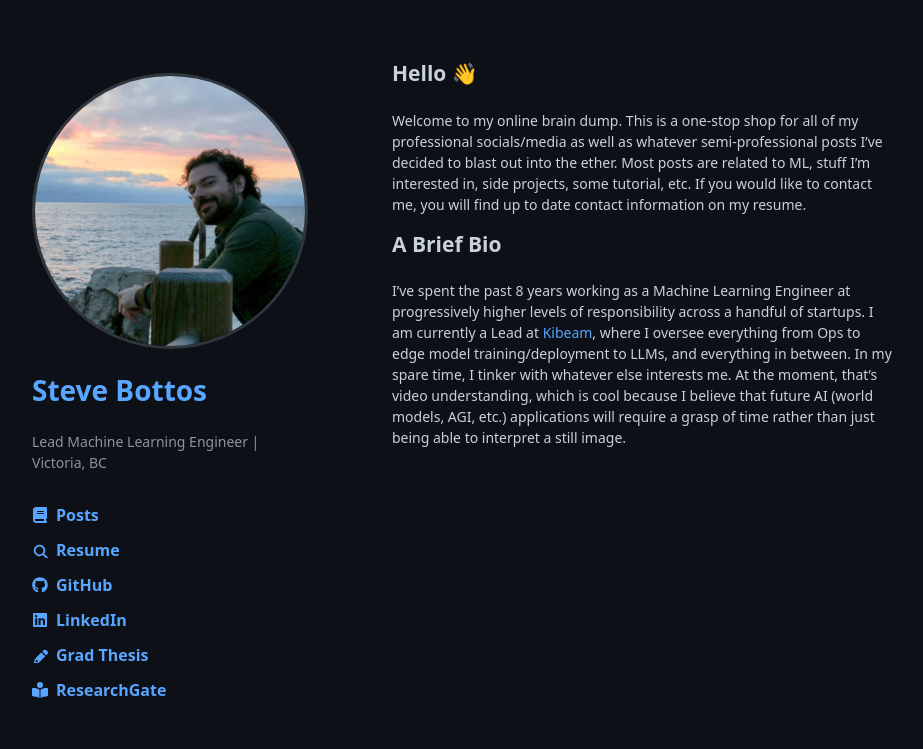
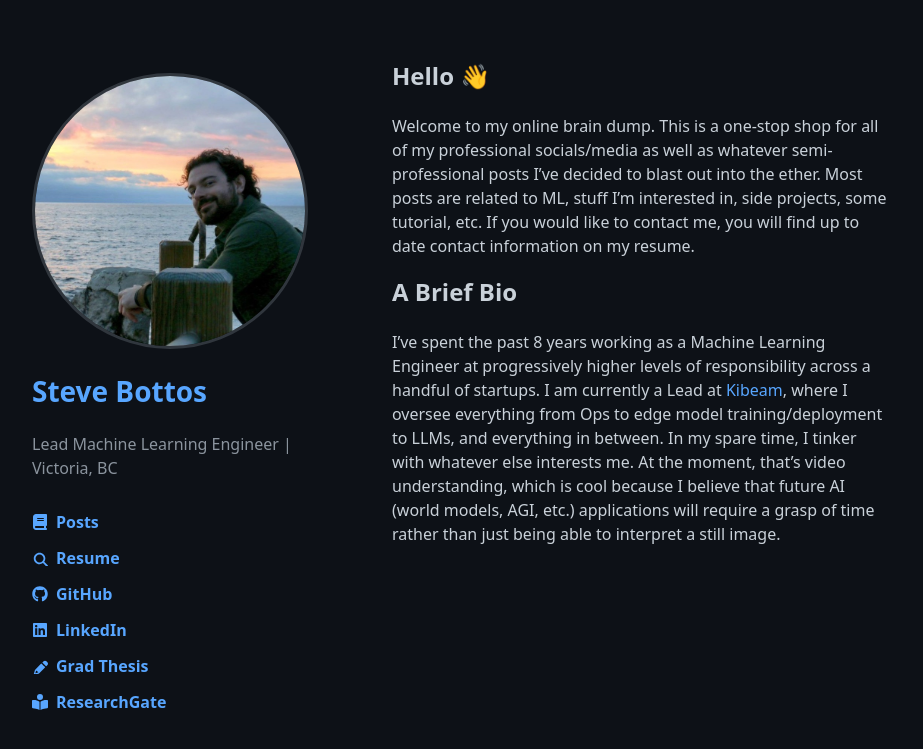
Before and after one commit to stevebottos/stevebottos.github.io, a Jekyll site: the page built from index.md, in a window 1280 px wide. Shown: the top 749 px of the page, without its empty margins (178-1101 px from the left). Built offline with Jekyll 4.4.1, drawn with Linux system fonts in a browser that asks for light colours; emoji names are drawn with the system emoji font.

Commit message:
bump font

```diff
--- a/assets/css/style.scss
+++ b/assets/css/style.scss
@@ -11,7 +11,7 @@
   background-color: #0d1117;
   color: #c9d1d9;
   padding: 50px;
-  font: 14px/1.5 "Noto Sans", "Helvetica Neue", Helvetica, Arial, sans-serif;
+  font: 16px/1.5 "Noto Sans", "Helvetica Neue", Helvetica, Arial, sans-serif;
 }
 
 .wrapper {
```
